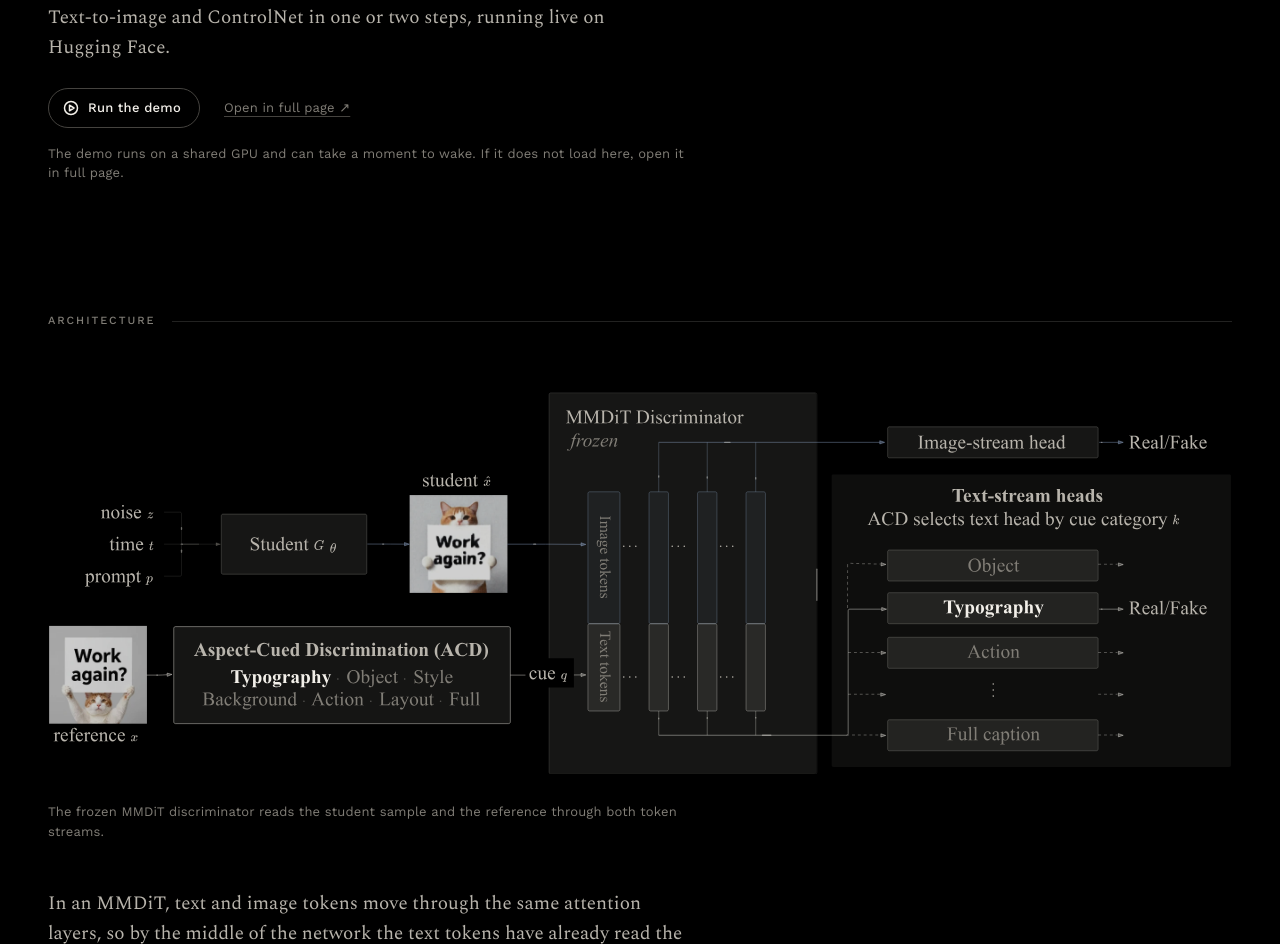
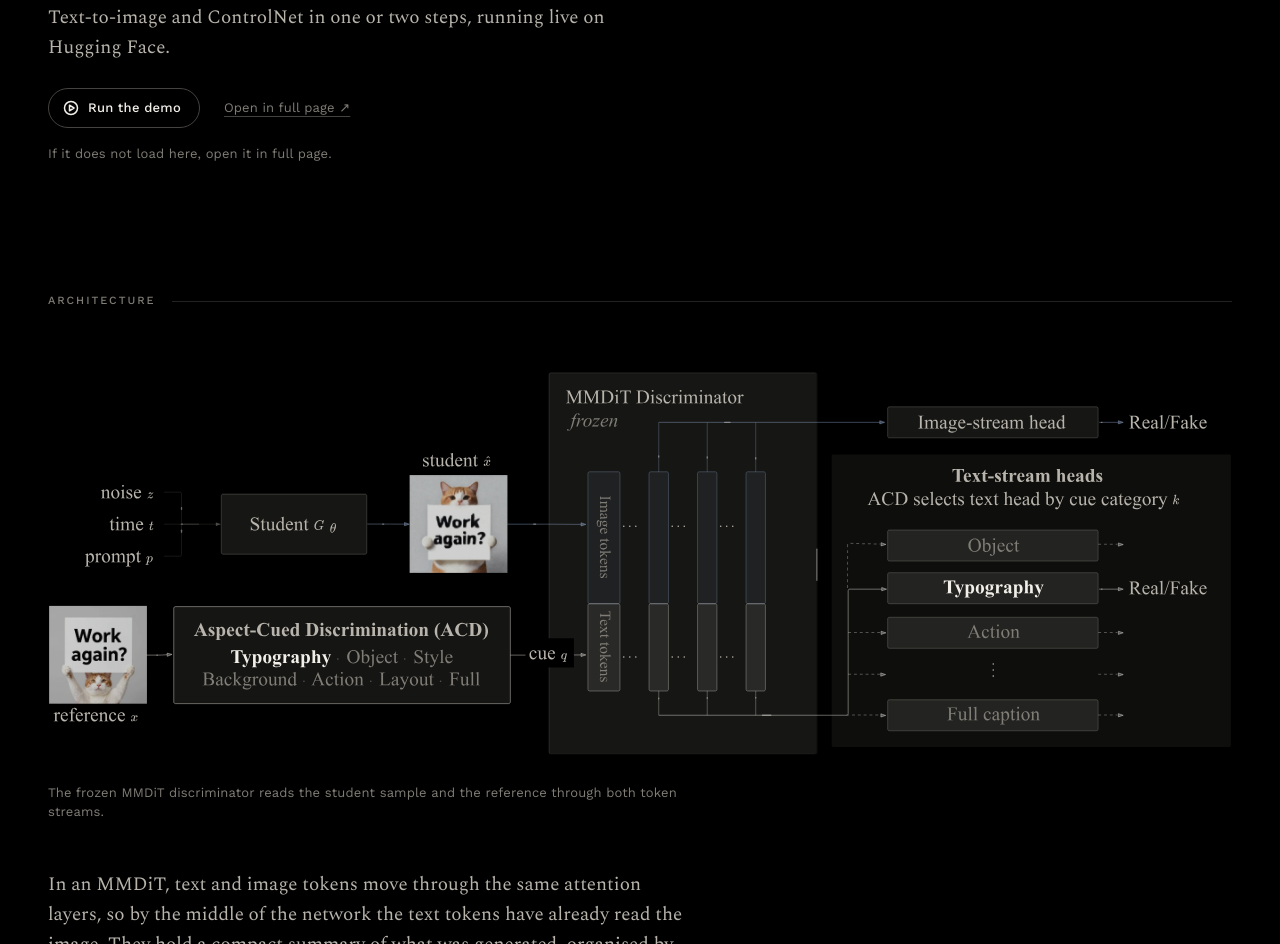
Before and after one commit to ChenDarYen/NitroFusion2.github.io, a plain HTML site: page index.html in a window 1280 px wide. Shown: the part 1684-2628 px from the top of the page. Drawn offline with Linux system fonts and the light colour scheme; animation ran at ten frames a second.

Commit message:
Demo note: drop the shared-GPU sentence
Co-Authored-By: Claude Opus 5.5 <noreply@anthropic.com>
Claude-Session: https://claude.ai/code/session_01TKbaTmUt3fp5tUC7M5geDz

```diff
--- a/index.html
+++ b/index.html
@@ -221,7 +221,7 @@
       </a>
       <a class="demo__ext" href="https://huggingface.co/spaces/ChenDY/NitroFusion2" target="_blank" rel="noopener">Open in full page&nbsp;&#8599;</a>
     </p>
-    <p class="demo__note">The demo runs on a shared GPU and can take a moment to wake. If it does not load here, open it in full page.</p>
+    <p class="demo__note">If it does not load here, open it in full page.</p>
     <div class="demo__stage" hidden></div>
   </div>
 </section>
```
